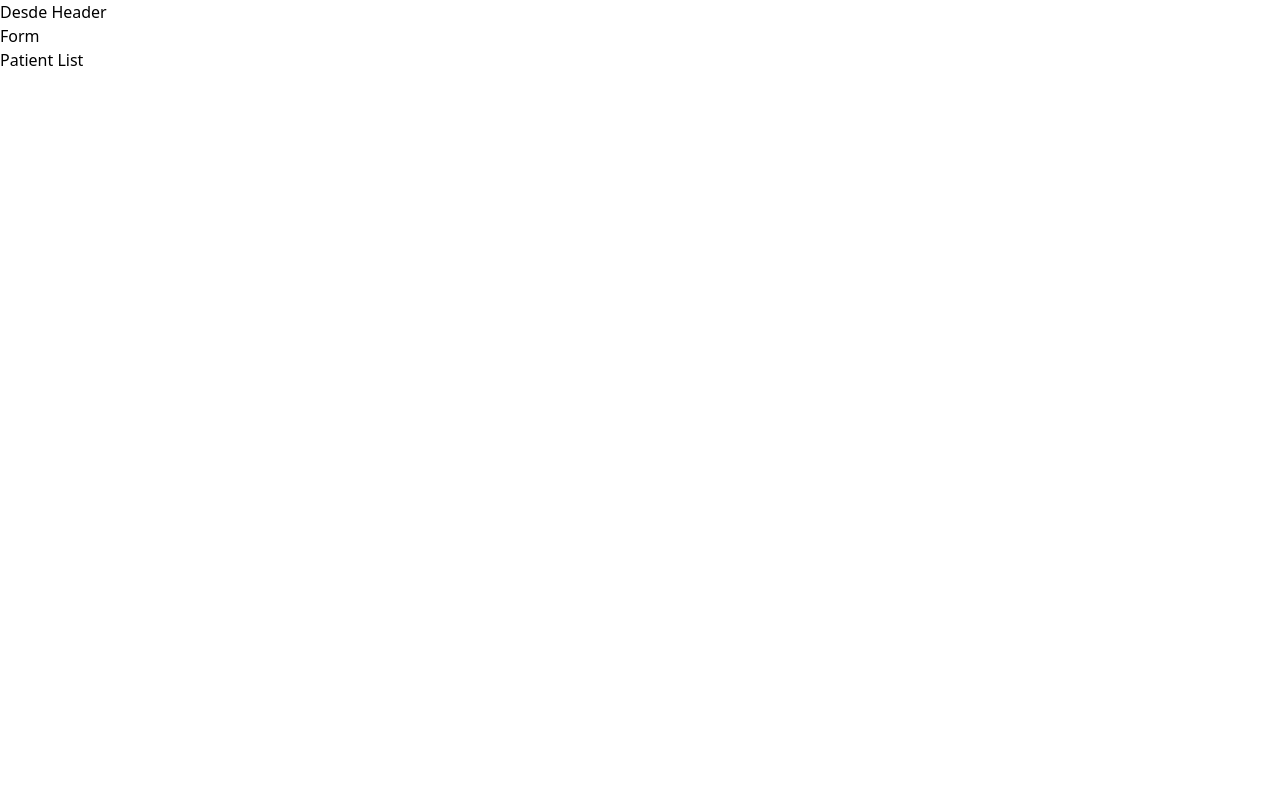
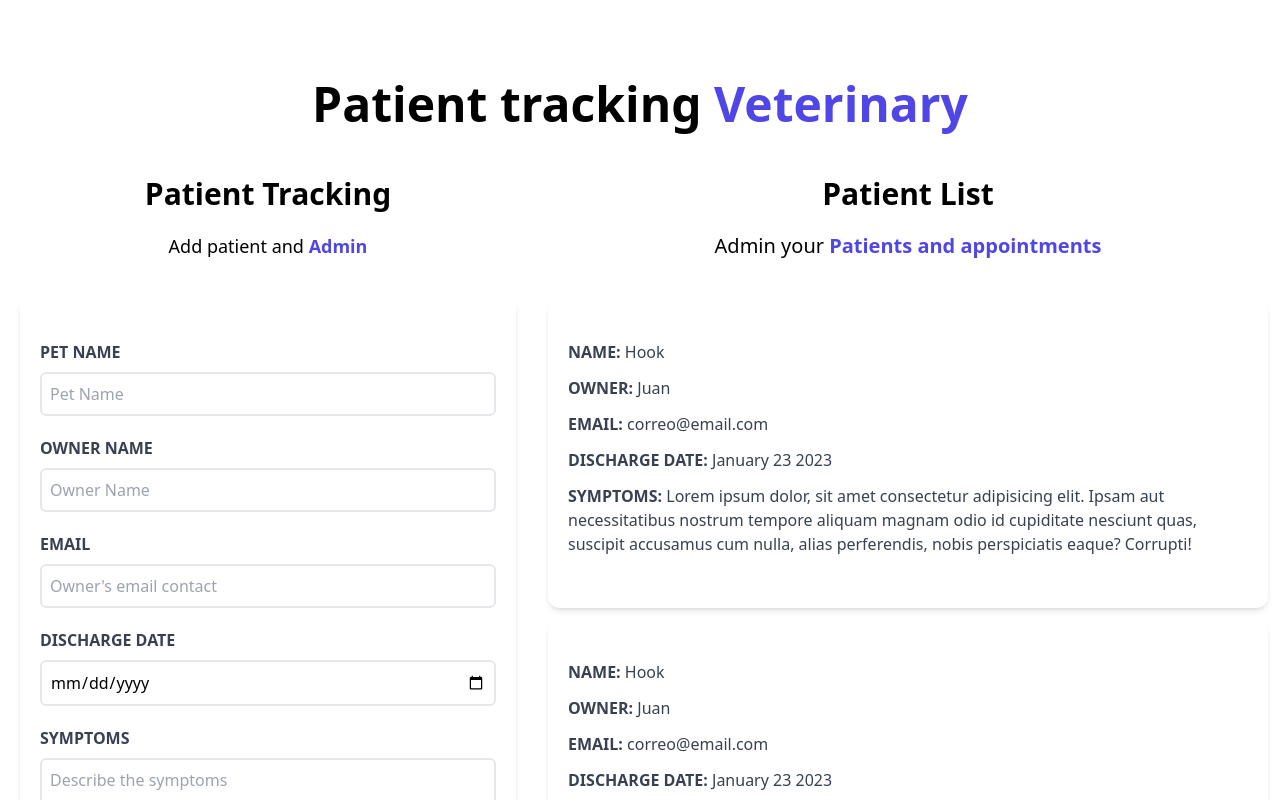
Before and after one commit to RaulRodriguezDev/Citas_Medicas, a React (Vite) app: page / in a window 1280 px wide. Shown: the top 800 px of the page. Built offline with nearby package versions, Linux system fonts and the light colour scheme.

Commit message:
Creating a skeleton for API

```diff
--- a/index.html
+++ b/index.html
@@ -6,7 +6,7 @@
     <meta name="viewport" content="width=device-width, initial-scale=1.0" />
     <title>Vite + React</title>
   </head>
-  <body>
+  <body className='bg-gray-100 h-screen'>
     <div id="root"></div>
     <script type="module" src="/src/main.jsx"></script>
   </body>
--- a/src/App.jsx
+++ b/src/App.jsx
@@ -5,10 +5,12 @@ import PatientList from "./Components/PatientList"
 function App() {
 
   return (
-    <div>
+    <div className='container mx-auto mt-20'>
       <Header/>
+      <div className='mt-12 md:flex'>
       <Form/>
       <PatientList/>
+      </div>
     </div>
   )
 }
--- a/src/Components/Form.jsx
+++ b/src/Components/Form.jsx
@@ -1,7 +1,60 @@
 function Form() {
   return (
-    <div>
-      <h2>Form</h2>
+    <div className='md:w-1/2 lg:w-2/5 mx-5'>
+      <h2 class='font-black text-center text-3xl'>Patient Tracking</h2>
+      <p className="text-lg mt-5 text-center mb-10">
+        Add patient and {""} <span className='font-bold text-indigo-600'>Admin</span>
+      </p>
+      <form className="bg-white shadow-md rounded-lg py-10 px-5 mb-10">
+        <div className="mb-5">
+            <label htmlFor='pet' className="block uppercase text-gray-700 font-bold">Pet Name</label>
+            <input
+                    id="pet"
+                    type="text"
+                    placeholder="Pet Name"
+                    className="border-2 w-full p-2 mt-2 placeholder-gray-400 rounded-md"
+            />
+        </div>
+        <div className="mb-5">
+            <label htmlFor='owner' className="block uppercase text-gray-700 font-bold">Owner Name</label>
+            <input
+                    id="owner"
+                    type="text"
+                    placeholder="Owner Name"
+                    className="border-2 w-full p-2 mt-2 placeholder-gray-400 rounded-md"
+            />
+        </div>
+        <div className="mb-5">
+            <label htmlFor='email' className="block uppercase text-gray-700 font-bold">Email</label>
+            <input
+                    id="email"
+                    type="email"
+                    placeholder="Owner's email contact"
+                    className="border-2 w-full p-2 mt-2 placeholder-gray-400 rounded-md"
+            />
+        </div>
+        <div className="mb-5">
+            <label htmlFor='discharge_date' className="block uppercase text-gray-700 font-bold">Discharge date</label>
+            <input
+                    id="discharge_date"
+                    type="date"
+                    className="border-2 w-full p-2 mt-2 placeholder-gray-400 rounded-md"
+            />
+        </div>
+        <div className="mb-5">
+            <label htmlFor='symptoms' className="block uppercase text-gray-700 font-bold">Symptoms</label>
+            <textarea
+                    id="symptoms"
+                    placeholder="Describe the symptoms"
+                    className="border-2 w-full p-2 mt-2 placeholder-gray-400 rounded-md"
+            />
+        </div>
+        <input
+                type="submit"
+                className="bg-indigo-600 p-3 text-white text-bold w-full transition-all hover:bg-indigo-700 cursor-pointer uppercase"
+                value="Add Patient"
+        />
+      </form>
     </div>
   )
 }
--- a/src/Components/Header.jsx
+++ b/src/Components/Header.jsx
@@ -1,5 +1,11 @@
 function Header(){
-    return <h1>Desde Header</h1>
+    return(
+        <>
+            <h1 className='text-center font-black text-5xl md:w-2/3 mx-auto'>Patient tracking {""}
+                <span className='text-indigo-600'>Veterinary</span>
+            </h1>
+        </>
+    )
 }
 
 export default Header
--- /dev/null
+++ b/src/Components/Patient.jsx
@@ -0,0 +1,32 @@
+const Patient = () => {
+  return (
+    <div className="bg-white m-3 shadow-md px-5 py-10 rounded-xl">
+    <p className="uppercase font-bold mb-3 text-gray-700">
+        Name:{" "}
+      <span className="normal-case font-normal">Hook</span>
+    </p>
+    <p className="uppercase font-bold mb-3 text-gray-700">
+      Owner:{" "}
+      <span className="normal-case font-normal">Juan</span>
+    </p>
+    <p className="uppercase font-bold mb-3 text-gray-700">
+      Email:{" "}
+      <span className="normal-case font-normal">correo@email.com</span>
+    </p>
+    <p className="uppercase font-bold mb-3 text-gray-700">
+      Discharge Date:{" "}
+      <span className="normal-case font-normal">January 23 2023</span>
+    </p>
+    <p className="uppercase font-bold mb-3 text-gray-700">
+      Symptoms:{" "}
+      <span className="normal-case font-normal">
+        Lorem ipsum dolor, sit amet consectetur adipisicing elit. Ipsam aut necessitatibus nostrum tempore aliquam magnam
+        odio id cupiditate nesciunt quas, suscipit accusamus cum nulla, alias perferendis, nobis perspiciatis eaque?
+        Corrupti!
+      </span>
+    </p>
+  </div>
+  )
+}
+
+export default Patient
--- a/src/Components/PatientList.jsx
+++ b/src/Components/PatientList.jsx
@@ -1,5 +1,23 @@
+import Patient from "./Patient"
+
 function PatientList() {
-  return <h2>Patient List</h2>
+  return (
+    <div className="md:w-1/2 lg:w-3/5 h-screen md:overflow-y-scroll">
+      <h2 className="font-black text-center text-3xl">Patient List</h2>
+      <p className="text-xl mt-5 mb-10 text-center">
+        Admin your {""}
+        <span className="text-indigo-600 font-bold">Patients and appointments</span>
+      </p>
+      <Patient/>
+      <Patient/>
+      <Patient/>
+      <Patient/>
+      <Patient/>
+      <Patient/>
+      <Patient/>
+      <Patient/>
+    </div>
+  )
 }
 
 export default PatientList
```
